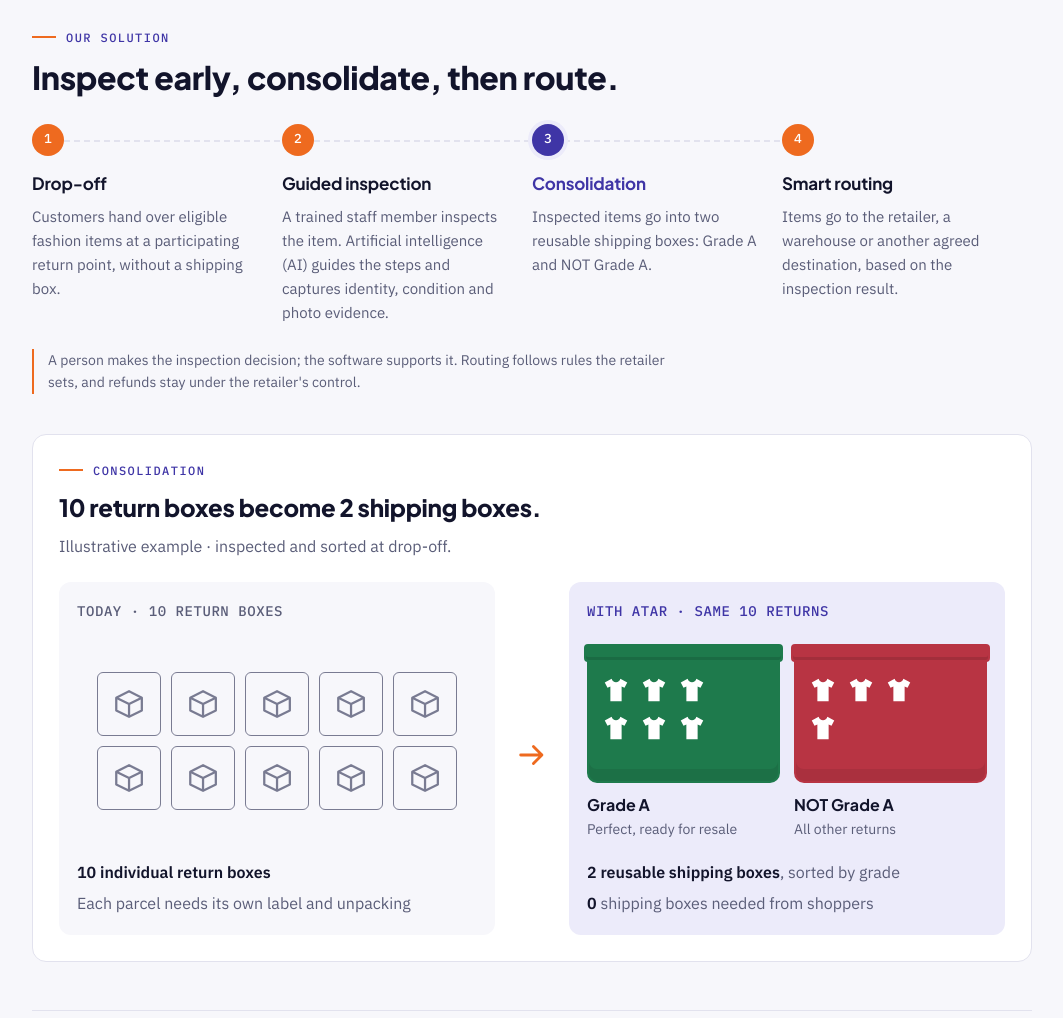
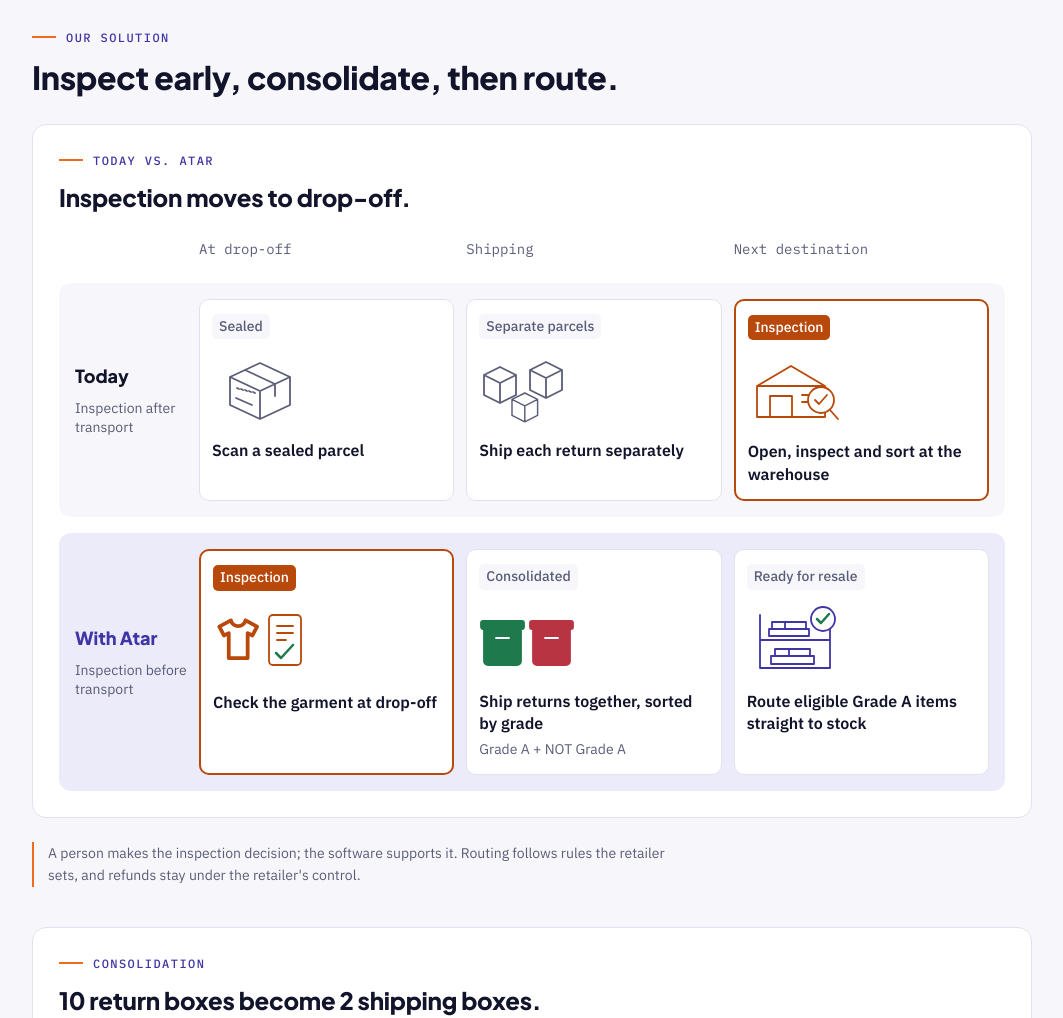
Before and after one commit to malekzahedi/atar-site, a plain HTML site: page index.html in a window 1280 px wide. Shown: the part 2280-3298 px from the top of the page, without its empty margins (108-1171 px from the left). Drawn offline with Linux system fonts and the light colour scheme.

Commit message:
Visualize Today vs Atar return processes

```diff
--- a/index.html
+++ b/index.html
@@ -232,8 +232,6 @@ section { padding-block: 48px; border-top: 1px solid var(--line); }
 .tally b { color: var(--ink); font-variant-numeric: tabular-nums; }
 .arrow { align-self: center; color: var(--orange); }
 .arrow svg { width: 34px; height: 34px; fill: none; stroke: currentColor; stroke-width: 2; stroke-linecap: round; stroke-linejoin: round; }
-.flow li.key::before { background: var(--indigo); box-shadow: 0 0 0 4px var(--indigo-soft); }
-.flow li.key h3 { color: var(--indigo); }
 
 /* Problem headings */
 .problem h3 { display: flex; align-items: center; gap: 10px; }
@@ -249,19 +247,29 @@ section { padding-block: 48px; border-top: 1px solid var(--line); }
 .callout p { margin-top: 6px; color: var(--ink); font-size: 15px; max-width: 52em; }
 
 
-/* Flow */
-.flow { list-style: none; margin: 0; padding: 0; display: grid; grid-template-columns: repeat(4, 1fr); counter-reset: s; }
-.flow li { position: relative; padding: 0 20px 0 0; display: grid; gap: 8px; align-content: start; min-width: 0; }
-.flow li::before {
-  counter-increment: s; content: counter(s);
-  font-family: var(--font-mono); font-weight: 500; font-size: 13px;
-  width: 32px; height: 32px; border-radius: 50%; display: grid; place-items: center;
-  background: var(--orange); color: #fff; position: relative; z-index: 1;
-}
-.flow li::after { content: ""; position: absolute; top: 16px; left: 32px; right: 0; height: 2px; background: repeating-linear-gradient(90deg, var(--line), var(--line) 6px, transparent 6px, transparent 10px); }
-.flow li:last-child::after { display: none; }
-.flow h3 { font-size: 17px; font-weight: 700; margin-top: 6px; }
-.flow p { color: var(--muted); font-size: 15px; }
+/* Today vs. Atar */
+.process-comparison { margin-top: 0; }
+.process-stages { display: grid; grid-template-columns: 112px repeat(3, minmax(0, 1fr)); gap: 12px; padding-inline: 16px; font-family: var(--font-mono); font-size: .875rem; color: var(--muted); }
+.process-stages span { min-width: 0; }
+.process-lanes { display: grid; gap: 16px; }
+.process-lane { min-width: 0; display: grid; grid-template-columns: 112px minmax(0, 1fr); gap: 12px; padding: 16px; border-radius: 12px; background: var(--bg); }
+.process-lane-atar { background: var(--indigo-soft); }
+.process-lane-label { align-self: center; display: grid; gap: 8px; }
+.process-lane-label h4 { margin: 0; font-family: var(--font-display); font-size: 1.125rem; font-weight: 800; }
+.process-lane-label p { font-size: .875rem; line-height: 1.4; color: var(--muted); }
+.process-lane-atar .process-lane-label h4 { color: var(--indigo); }
+.process-steps { list-style: none; margin: 0; padding: 0; display: grid; grid-template-columns: repeat(3, minmax(0, 1fr)); gap: 12px; }
+.process-step { min-width: 0; display: grid; grid-template-rows: auto 80px 1fr; justify-items: start; align-content: start; gap: 10px; padding: 14px 12px; border: 1px solid var(--line); border-radius: 10px; background: var(--surface); }
+.process-step-inspect { border: 2px solid var(--orange-ink); }
+.process-tag { align-self: start; max-width: 100%; padding: 3px 7px; border-radius: 5px; background: var(--bg); color: var(--muted); font-size: .875rem; line-height: 1.4; font-weight: 500; }
+.process-step-inspect .process-tag { background: var(--orange-ink); color: var(--surface); }
+.process-art { align-self: center; width: 96px; max-width: 100%; height: 72px; fill: none; stroke: currentColor; stroke-width: 1.8; stroke-linecap: round; stroke-linejoin: round; color: var(--muted); }
+.process-lane-atar .process-art { color: var(--indigo); }
+.process-step-inspect .process-art { color: var(--orange-ink); }
+.process-art .process-check { stroke: var(--ok); stroke-width: 2.5; }
+.process-step h5 { margin: 0; font-family: var(--font-body); font-size: 1rem; font-weight: 600; line-height: 1.4; }
+.process-step-copy { align-self: start; }
+.process-detail { margin-top: 6px; font-size: .875rem; line-height: 1.4; color: var(--muted); }
 .note { margin-top: 24px; font-size: 14px; color: var(--muted); padding-left: 14px; border-left: 2px solid var(--orange); max-width: 46em; }
 
 /* Values */
@@ -358,7 +366,6 @@ footer { padding-block: 28px 40px; border-top: 1px solid var(--line); color: var
 @media (max-width: 860px) {
   .hero { grid-template-columns: 1fr; gap: 28px; }
   .pilot-plan { grid-template-columns: 120px minmax(0, 1fr); gap: 20px; }
-  .flow { grid-template-columns: repeat(2, 1fr); row-gap: 28px; }
   .stats { grid-template-columns: repeat(2, 1fr); }
   .stats > div:last-child { grid-column: 1 / -1; }
   .costs { grid-template-columns: 1fr; }
@@ -366,7 +373,6 @@ footer { padding-block: 28px 40px; border-top: 1px solid var(--line); color: var
   .compare { grid-template-columns: 1fr; }
   .arrow { justify-self: center; transform: rotate(90deg); }
   .problem { grid-template-columns: 1fr; }
-  .flow li:nth-child(2)::after { display: none; }
   .team-layout { grid-template-columns: 1fr; gap: 16px; }
   .track { grid-template-columns: repeat(2, minmax(0, 1fr)); gap: 20px 28px; }
   .track-label { grid-column: 1 / -1; }
@@ -377,9 +383,16 @@ footer { padding-block: 28px 40px; border-top: 1px solid var(--line); color: var
 }
 @media (max-width: 700px) {
   .values-grid { grid-template-columns: 1fr; }
+  .process-stages { display: none; }
+  .process-lane { grid-template-columns: 1fr; gap: 16px; }
+  .process-steps { grid-template-columns: 1fr; }
+  .process-step { grid-template-columns: 72px minmax(0, 1fr); grid-template-rows: auto auto; gap: 8px 12px; }
+  .process-tag { grid-column: 2; }
+  .process-art { grid-column: 1; grid-row: 1 / 3; width: 72px; height: 60px; }
+  .process-step-copy { grid-column: 2; }
 }
 @media (max-width: 600px) {
-  .problem, .flow, .values-grid, .team, .track, .stats { grid-template-columns: 1fr; }
+  .problem, .values-grid, .team, .track, .stats { grid-template-columns: 1fr; }
   .callout { grid-template-columns: 1fr; }
   .costs, .consol { padding: 20px 16px; }
   .costs aside { grid-template-columns: 1fr; }
@@ -388,7 +401,6 @@ footer { padding-block: 28px 40px; border-top: 1px solid var(--line); color: var
   .scale span { grid-column: 1; }
   .value-card h3 { min-height: 0; font-size: 1.125rem; }
   .callout .date { justify-self: start; }
-  .flow li::after { display: none; }
   .track { padding: 24px; gap: 20px; }
   .stat + .stat { border-top: 1px solid var(--line); padding-top: 20px; }
   .person h3 { font-size: 1.125rem; }
@@ -534,12 +546,55 @@ footer { padding-block: 28px 40px; border-top: 1px solid var(--line); color: var
       <div class="eyebrow">Our solution</div>
       <h2>Inspect early, consolidate, then route.</h2>
     </div>
-    <ol class="flow">
-      <li><h3>Drop-off</h3><p>Customers hand over eligible fashion items at a participating return point, without a shipping box.</p></li>
-      <li><h3>Guided inspection</h3><p>A trained staff member inspects the item. Artificial intelligence (AI) guides the steps and captures identity, condition and photo evidence.</p></li>
-      <li class="key"><h3>Consolidation</h3><p>Inspected items go into two reusable shipping boxes: Grade A and NOT Grade A.</p></li>
-      <li><h3>Smart routing</h3><p>Items go to the retailer, a warehouse or another agreed destination, based on the inspection result.</p></li>
-    </ol>
+    <div class="consol process-comparison" id="today-vs-atar" role="group" aria-labelledby="comparison-title">
+      <div class="consol-head">
+        <div class="eyebrow">Today vs. Atar</div>
+        <h3 id="comparison-title">Inspection moves to drop-off.</h3>
+      </div>
+      <div class="process-stages" aria-hidden="true"><span></span><span>At drop-off</span><span>Shipping</span><span>Next destination</span></div>
+      <div class="process-lanes">
+        <div class="process-lane">
+          <div class="process-lane-label"><h4 id="today-process-title">Today</h4><p>Inspection after transport</p></div>
+          <ol class="process-steps" aria-labelledby="today-process-title">
+            <li class="process-step">
+              <span class="process-tag">Sealed</span>
+              <svg class="process-art" viewBox="0 0 96 72" aria-hidden="true" focusable="false"><path d="M18 24 48 10l30 14v28L48 66 18 52zM18 24l30 14 30-14M48 38v28M33 17l30 14v12"/><path d="m25 35 2 1m2 0 2 1m2 0 2 1m2 0 2 1m2 0 2 1M24 45l16 7"/></svg>
+              <div class="process-step-copy"><h5>Scan a sealed parcel</h5></div>
+            </li>
+            <li class="process-step">
+              <span class="process-tag">Separate parcels</span>
+              <svg class="process-art" viewBox="0 0 96 72" aria-hidden="true" focusable="false"><g transform="translate(5 14)"><path d="m0 8 16-8 16 8v20l-16 8-16-8zM0 8l16 8 16-8M16 16v20"/></g><g transform="translate(51 9)"><path d="m0 8 16-8 16 8v20l-16 8-16-8zM0 8l16 8 16-8M16 16v20"/></g><g transform="translate(33 40) scale(.8)"><path d="m0 8 16-8 16 8v20l-16 8-16-8zM0 8l16 8 16-8M16 16v20"/></g></svg>
+              <div class="process-step-copy"><h5>Ship each return separately</h5></div>
+            </li>
+            <li class="process-step process-step-inspect">
+              <span class="process-tag">Inspection</span>
+              <svg class="process-art" viewBox="0 0 96 72" aria-hidden="true" focusable="false"><path d="m9 32 34-20 34 20v31H9zM9 32h68M22 63V42h22v21M54 41h10M54 48h7"/><circle cx="73" cy="46" r="13" fill="var(--surface)"/><path d="m82 56 8 9M67 46l4 4 8-9"/></svg>
+              <div class="process-step-copy"><h5>Open, inspect and sort at the warehouse</h5></div>
+            </li>
+          </ol>
+        </div>
+        <div class="process-lane process-lane-atar">
+          <div class="process-lane-label"><h4 id="atar-process-title">With Atar</h4><p>Inspection before transport</p></div>
+          <ol class="process-steps" aria-labelledby="atar-process-title">
+            <li class="process-step process-step-inspect">
+              <span class="process-tag">Inspection</span>
+              <svg class="process-art" viewBox="0 0 96 72" aria-hidden="true" focusable="false"><g transform="translate(0 9) scale(2.1)"><path d="M8.5 3 3 6l2.2 4.2 2.3-1.1V21h9V9.1l2.3 1.1L21 6l-5.5-3c-.4 1.7-1.9 2.8-3.5 2.8S8.9 4.7 8.5 3z"/></g><rect x="56" y="10" width="32" height="50" rx="4"/><path d="M64 21h16M64 28h16M64 35h9"/><path class="process-check" d="m63 48 5 5 12-13"/></svg>
+              <div class="process-step-copy"><h5>Check the garment at drop-off</h5></div>
+            </li>
+            <li class="process-step">
+              <span class="process-tag">Consolidated</span>
+              <svg class="process-art" viewBox="0 0 96 72" aria-hidden="true" focusable="false"><g fill="#1E7A4C" stroke="#1E7A4C"><rect x="5" y="23" width="37" height="38" rx="4"/><rect x="2" y="17" width="43" height="8" rx="2"/></g><g fill="#B83443" stroke="#B83443"><rect x="54" y="23" width="37" height="38" rx="4"/><rect x="51" y="17" width="43" height="8" rx="2"/></g><path stroke="#fff" d="M17 34h13M66 34h13"/></svg>
+              <div class="process-step-copy"><h5>Ship returns together, sorted by grade</h5><p class="process-detail">Grade A + NOT Grade A</p></div>
+            </li>
+            <li class="process-step">
+              <span class="process-tag">Ready for resale</span>
+              <svg class="process-art" viewBox="0 0 96 72" aria-hidden="true" focusable="false"><path d="M13 11v53M83 11v53M13 36h70M13 64h70M22 25h40v7H22zM25 18h34v7H25zM24 52h43v8H24zM28 45h35v7H28zM38 18v7M42 45v7"/><circle cx="76" cy="15" r="12" fill="var(--surface)"/><path class="process-check" d="m70 15 4 4 8-9"/></svg>
+              <div class="process-step-copy"><h5>Route eligible Grade A items straight to stock</h5></div>
+            </li>
+          </ol>
+        </div>
+      </div>
+    </div>
     <p class="note">A person makes the inspection decision; the software supports it. Routing follows rules the retailer sets, and refunds stay under the retailer's control.</p>
 
     <div class="consol">
```
